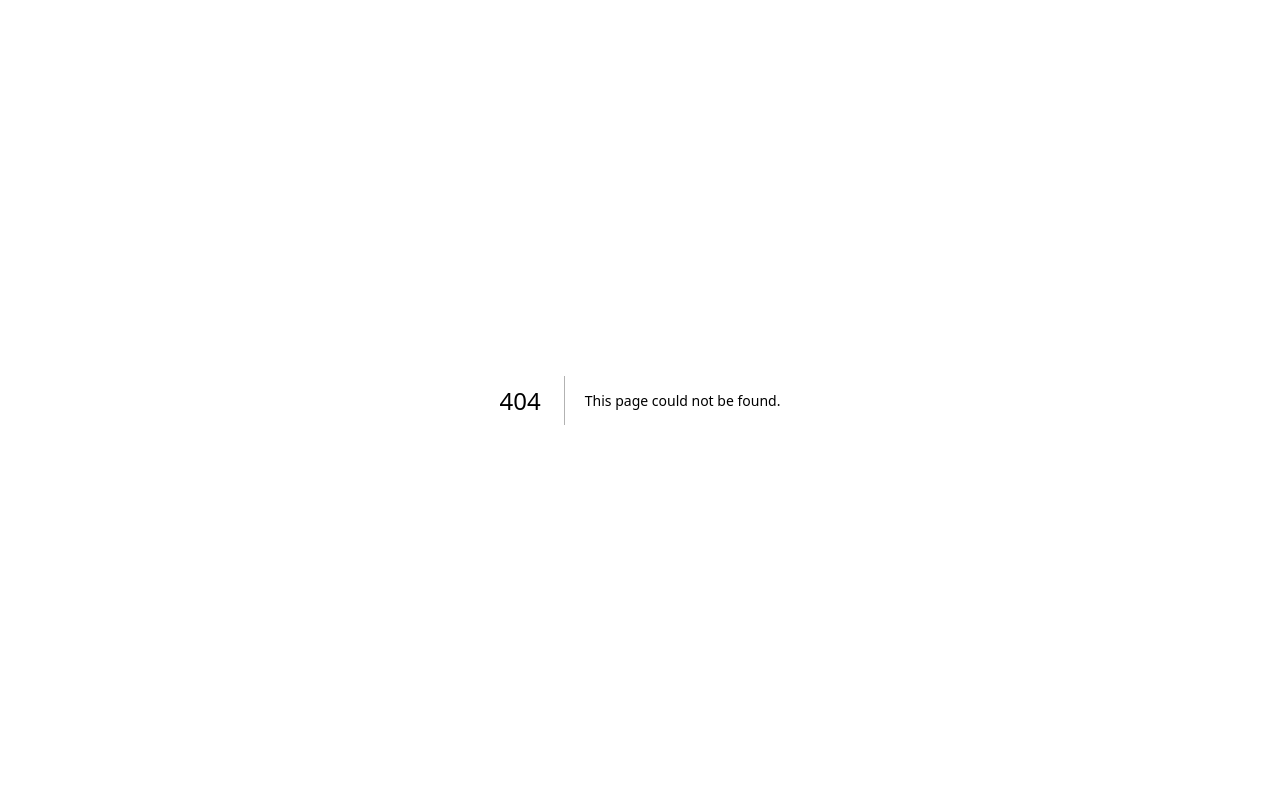
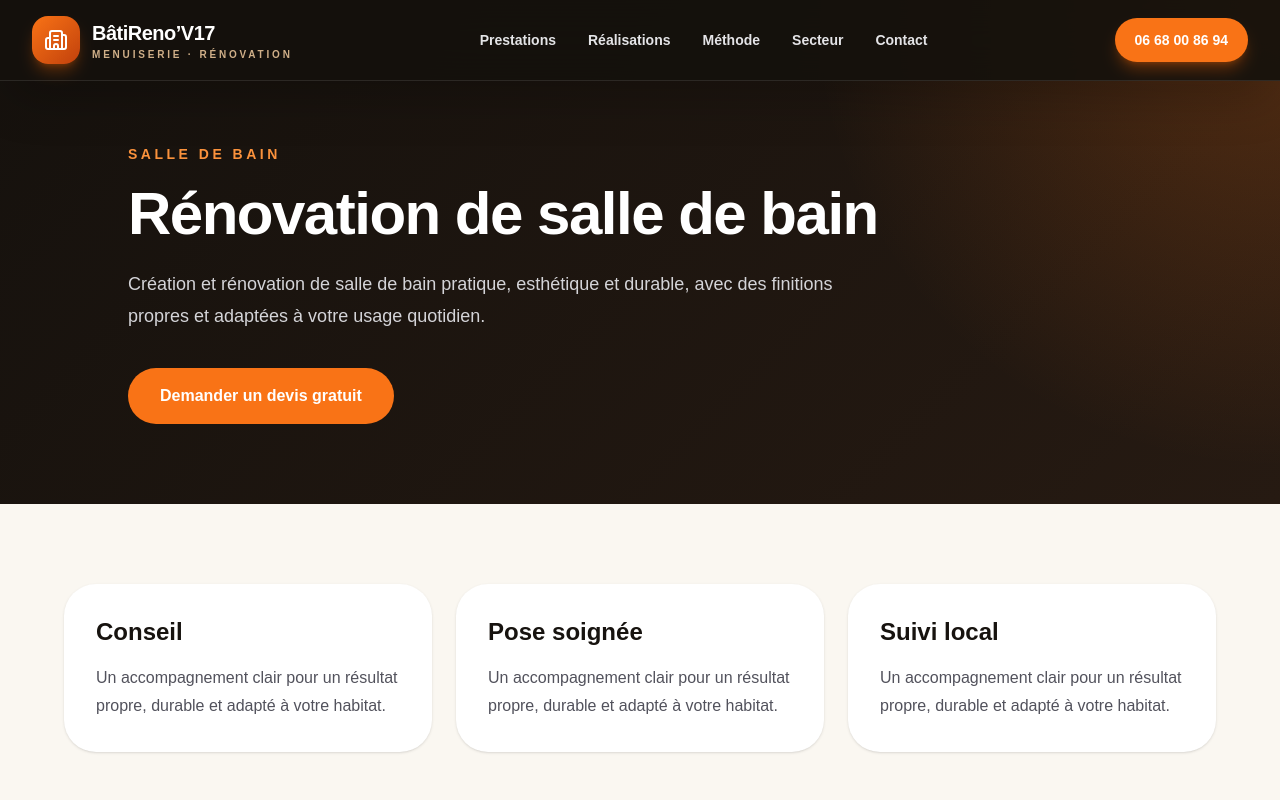
Before and after one commit to Virginie17/batirenov17, a Next.js app: page /salle-de-bain in a window 1280 px wide. Before the commit this address had no page. Shown: the top 800 px of the page. Built offline with nearby package versions, Linux system fonts and the light colour scheme.

Commit message:
Ajout page salle de bain

```diff
--- /dev/null
+++ b/app/salle-de-bain/page.tsx
@@ -0,0 +1,5 @@
+import { InnerPage } from "../components/InnerPage";
+
+export default function SalleDeBainPage() {
+  return <InnerPage eyebrow="Salle de bain" title="Rénovation de salle de bain" text="Création et rénovation de salle de bain pratique, esthétique et durable, avec des finitions propres et adaptées à votre usage quotidien." />;
+}
```
